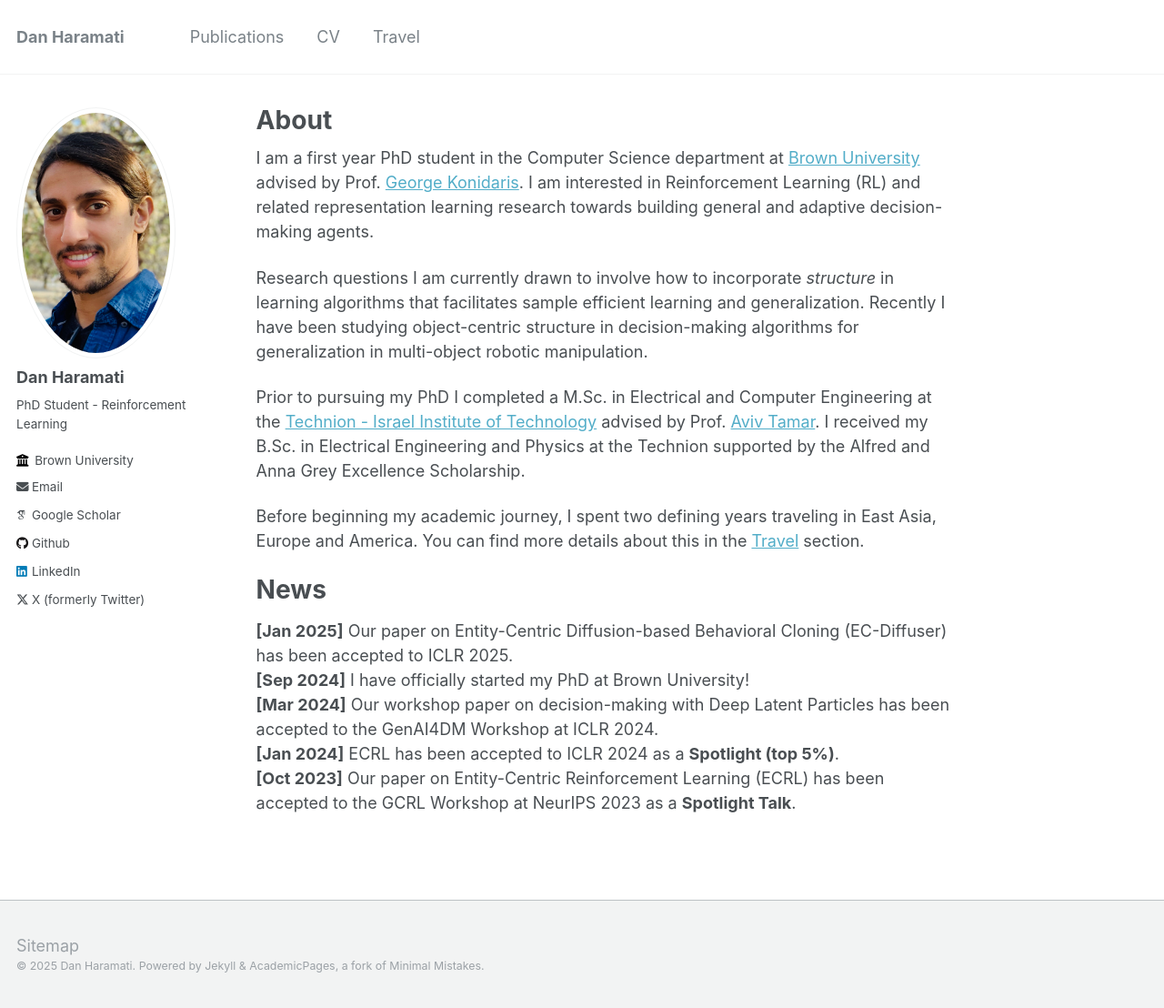
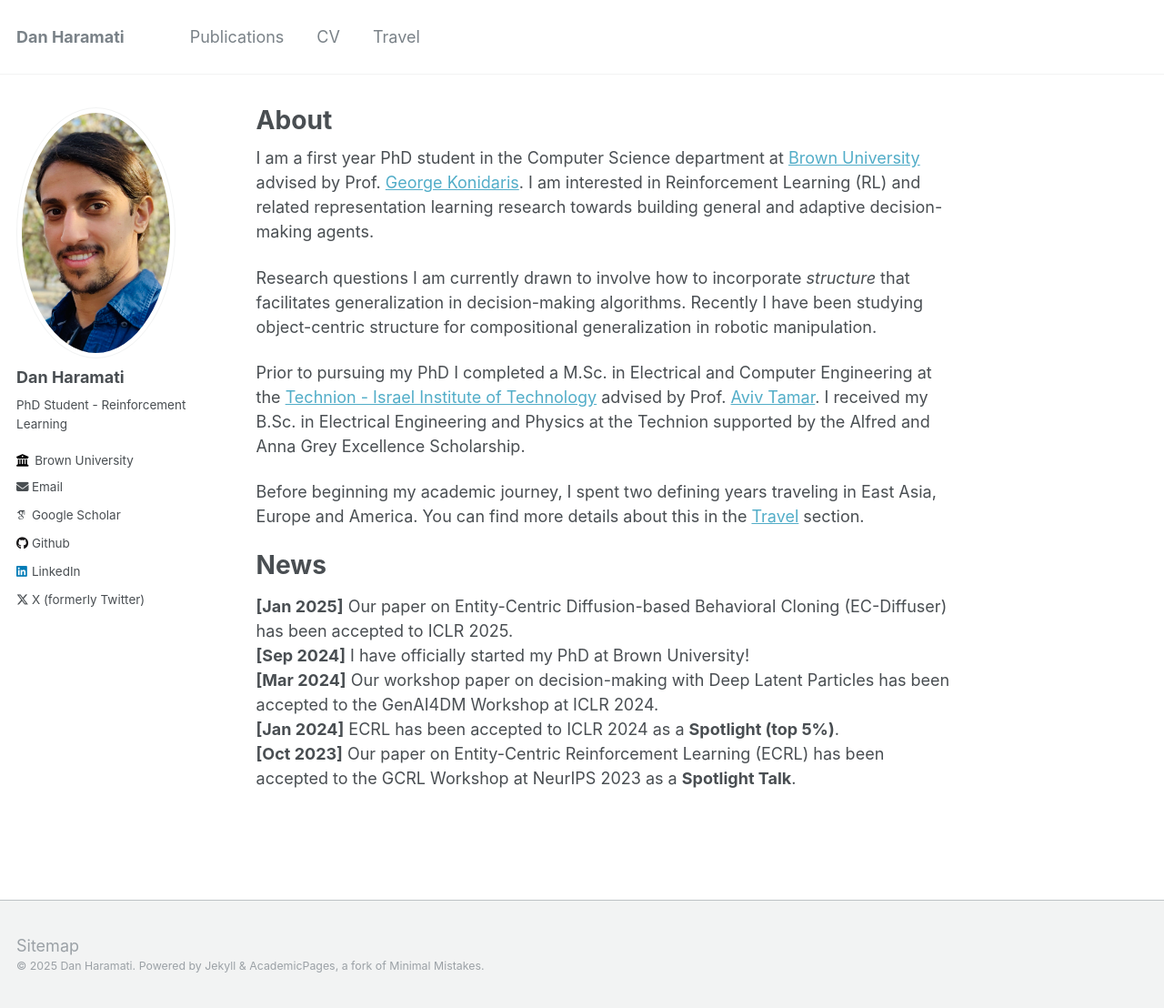
Before and after one commit to DanHrmti/danhrmti.github.io, a Jekyll site: the page built from _pages/about.md, in a window 1280 px wide and 1108 px high. Shown: the whole window at 91% size. Built offline with Jekyll 4.4.1, drawn with Linux system fonts in a browser that asks for light colours; some web fonts are replaced.

Commit message:
About & EC-Diffuser update

```diff
--- a/_pages/about.md
+++ b/_pages/about.md
@@ -10,8 +10,8 @@ redirect_from:
 I am a first year PhD student in the Computer Science department at [Brown University](https://cs.brown.edu/) advised by Prof. [George Konidaris](https://cs.brown.edu/people/gdk/).
 I am interested in Reinforcement Learning (RL) and related representation learning research towards building general and adaptive decision-making agents.
 
-Research questions I am currently drawn to involve how to incorporate *structure* in learning algorithms that facilitates sample efficient learning and generalization.
-Recently I have been studying object-centric structure in decision-making algorithms for generalization in multi-object robotic manipulation.
+Research questions I am currently drawn to involve how to incorporate *structure* that facilitates generalization in decision-making algorithms.
+Recently I have been studying object-centric structure for compositional generalization in robotic manipulation.
 
 Prior to pursuing my PhD I completed a M.Sc. in Electrical and Computer Engineering at the [Technion - Israel Institute of Technology](https://ece.technion.ac.il/) advised by Prof. [Aviv Tamar](https://avivt.github.io/avivt/).
 I received my B.Sc. in Electrical Engineering and Physics at the Technion supported by the Alfred and Anna Grey Excellence Scholarship.
```
Also changed, not shown: _pages/publications.md (+1 -1 lines), 1 other file.
